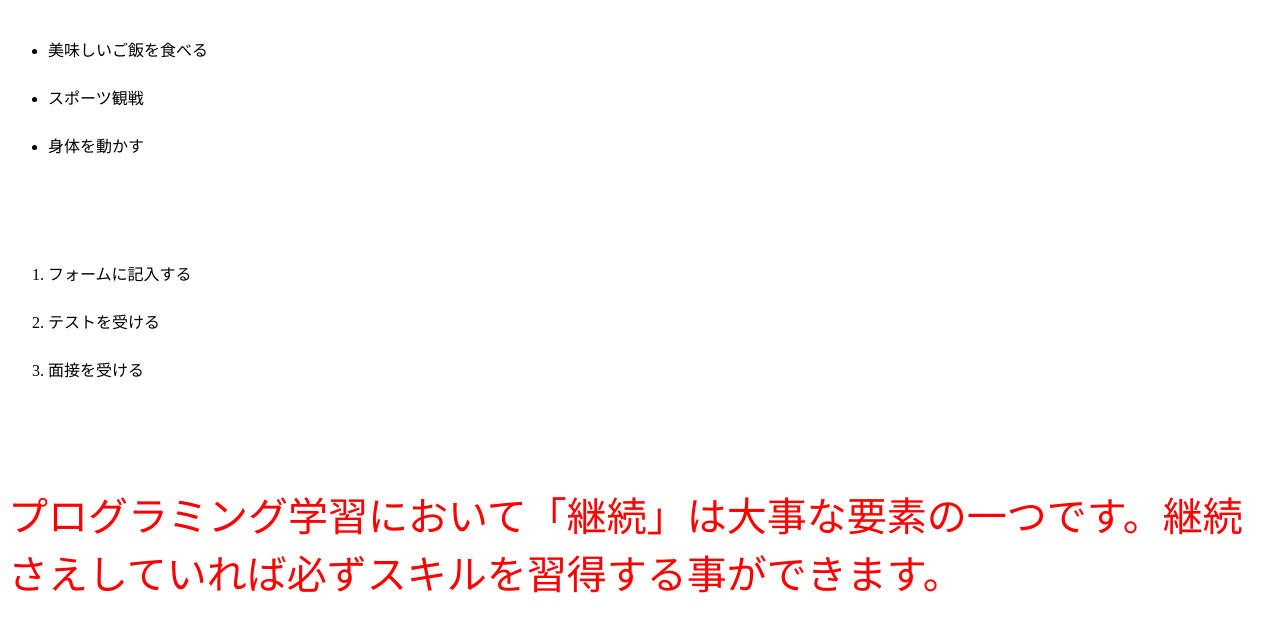
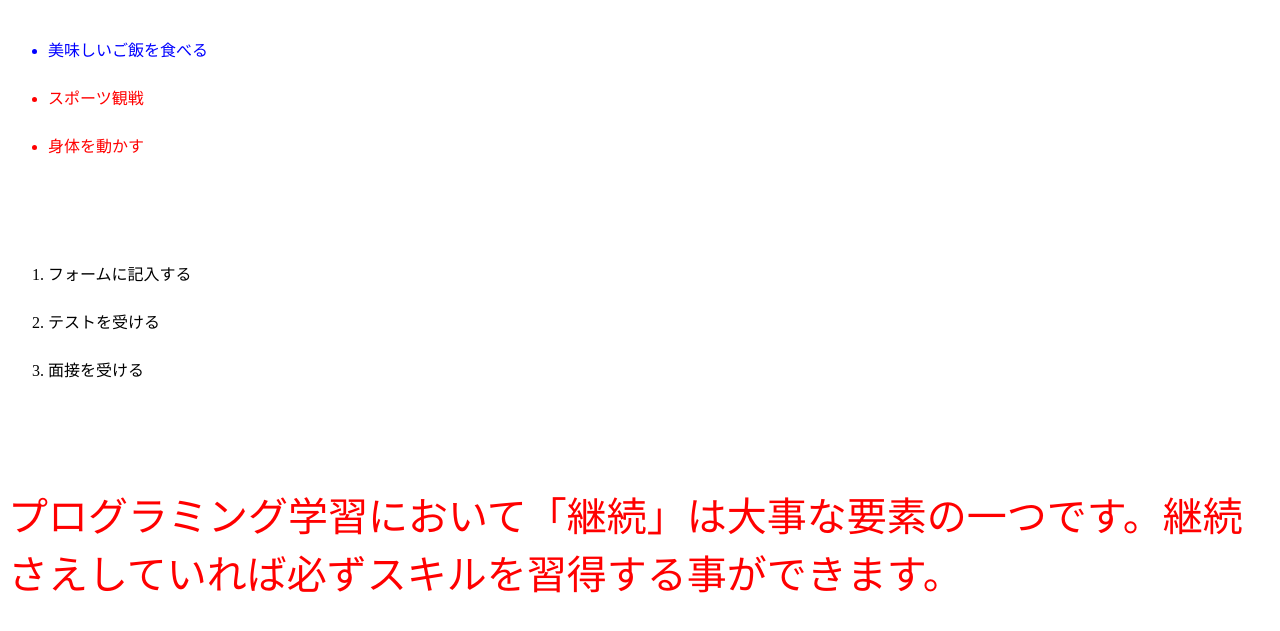
Before and after one commit to syusaku18/practice1, a plain HTML site: page practice/index.html in a window 1280 px wide. Shown: the part 984-1615 px from the top of the page. Drawn offline with Linux system fonts and the light colour scheme.

Commit message:
Webサイトを作ってみようー２，３の演習

```diff
--- a/practice/index.html
+++ b/practice/index.html
@@ -20,9 +20,9 @@
 　　<img src="cat.jpg" alt="テスト画像">
 　　<a href="https://web-camp.io/">webcampのサイト</a>
 　　<ul>
-  　　<li>美味しいご飯を食べる</li>
-  　　<li>スポーツ観戦</li>
-  　　<li>身体を動かす</li>
+  　　<li id="list_id">美味しいご飯を食べる</li>
+  　　<li class="list_class">スポーツ観戦</li>
+  　　<li class="list_class">身体を動かす</li>
 　　</ul>
 　　<ol>
   　　<li>フォームに記入する</li>
```
